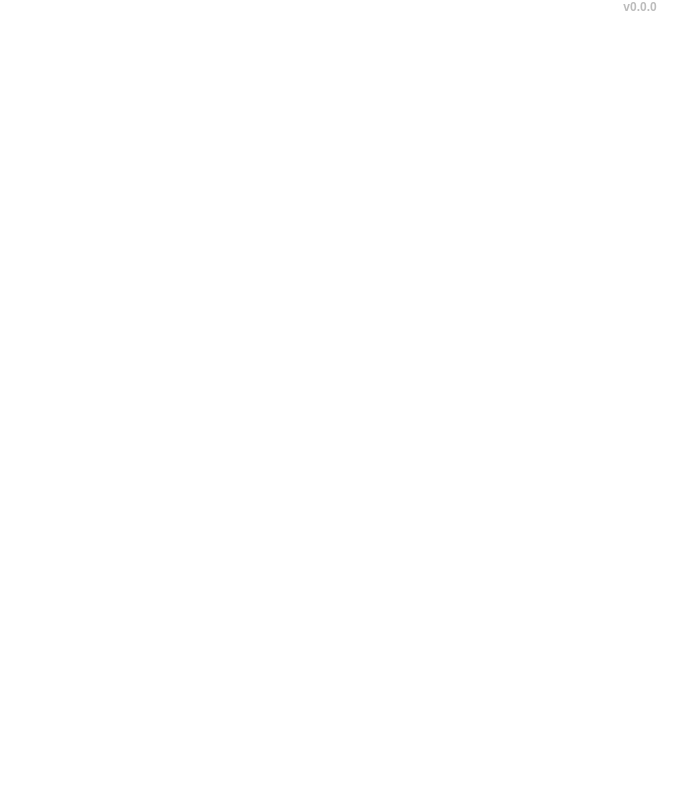
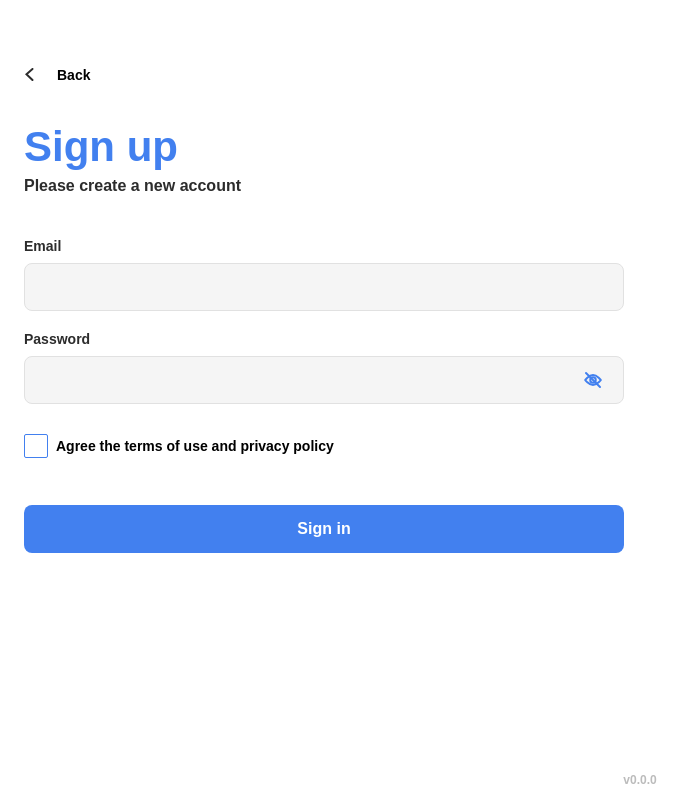
Before and after one commit to Maria827829/Authorization-app, a React (Vite) app: page /signUp in a window 1280 px wide. Before the commit this address had no page. Shown: the whole page, without its empty margins (0-695 px from the left). Built offline with nearby package versions, Linux system fonts and the light colour scheme.

Commit message:
Сделала верстку страницы регистрации

```diff
--- a/src/App.tsx
+++ b/src/App.tsx
@@ -3,6 +3,7 @@ import { BrowserRouter, Route, Routes } from 'react-router-dom';
 import WelcomePage from 'pages/welcomePage/welcomePage';
 import Footer from 'components/common/Footer/Footer';
 import SignInPage from 'pages/signInPage/signInPage';
+import SignUpPage from 'pages/signUpPage/signUpPage';
 
 function App() {
 
@@ -18,6 +19,10 @@ function App() {
 						path={'/signIn'}
 						element={<SignInPage />}
 					/>
+					<Route
+						path={'/signUp'}
+						element={<SignUpPage />}
+					/>
 				</Routes>
 			</BrowserRouter>
 			<Footer />
--- a/src/components/controls/Button/Button.module.scss
+++ b/src/components/controls/Button/Button.module.scss
@@ -2,6 +2,7 @@
     display: flex;
     justify-content: center;
     align-items: center;
+    max-width: 600px;
     width: 100%;
     height: 48px;
     border: none;
--- /dev/null
+++ b/src/components/controls/Checkbox/Checkbox.module.scss
@@ -0,0 +1,44 @@
+.checkboxWrapper {
+    display: flex;
+    align-items: center;
+    gap: 8px;
+    cursor: pointer;
+    user-select: none;
+    margin-top: 30px;
+
+    .checkboxInput {
+        display: none;
+    }
+
+    .customCheckbox {
+        width: 24px;
+        height: 24px;
+        box-sizing: border-box;
+        border-radius: 2px;
+        border: 1px solid $blue-color;
+        background-color: $white-color;
+        position: relative;
+        transition: all 0.2s ease;
+    }
+
+    .checkboxInput:checked + .customCheckbox {
+        background-color: $blue-color;
+    }
+
+    .checkboxInput:checked + .customCheckbox::after {
+        content: '';
+        position: absolute;
+        left: 8px;
+        top: 3px;
+        width: 5px;
+        height: 10px;
+        border: solid $white-color;
+        border-width: 0 2px 2px 0;
+        transform: rotate(45deg);
+    }
+
+    .labelText {
+       font-weight: 600;
+       font-size: 14px;
+    }
+}
--- /dev/null
+++ b/src/components/controls/Checkbox/Checkbox.tsx
@@ -0,0 +1,24 @@
+import style from './Checkbox.module.scss';
+
+interface CheckboxProps {
+  label: string;
+  checked?: boolean;
+  onChange?: () => void;
+}
+
+function Checkbox({ label, checked = false, onChange }: CheckboxProps) {
+  return (
+    <label className={style.checkboxWrapper}>
+      <input
+        type="checkbox"
+        checked={checked}
+        onChange={onChange}
+        className={style.checkboxInput}
+      />
+      <span className={style.customCheckbox}></span>
+      <span className={style.labelText}>{label}</span>
+    </label>
+  );
+}
+
+export default Checkbox;
--- a/src/components/controls/Input/Input.module.scss
+++ b/src/components/controls/Input/Input.module.scss
@@ -13,6 +13,7 @@
         position: relative;
 
         .inputMain {
+            max-width: 600px;
             width: 100%;
             background-color: $lightGrey-color;
             height: 48px;
@@ -33,8 +34,13 @@
 
         .image {
             position: absolute;
-            right: 24px;
+            right: 20px;
             top: 15px;
+
+            @media screen and (min-width: 659px) {
+                right: 0;
+                left: 560px;
+            }
         }
     }
 }
--- /dev/null
+++ b/src/pages/signUpPage/signUpPage.module.scss
@@ -0,0 +1,24 @@
+.signUpPage {
+
+    .content {
+        margin: 0 24px;
+
+        .title {
+            display: flex;
+            flex-direction: column;
+            gap: 23px;
+            margin-bottom: 43px;
+        }
+
+        .form {
+
+            .emailInput {
+                margin-bottom: 20px;
+            }
+
+            .button {
+                margin-top: 47px;
+            }
+        }
+    }
+}
--- /dev/null
+++ b/src/pages/signUpPage/signUpPage.tsx
@@ -0,0 +1,52 @@
+import ButtonBack from 'components/controls/ButtonBack/ButtonBack';
+import style from './signUpPage.module.scss';
+import TitleForPage from 'components/controls/TitleForPage/TitleForPage';
+import Typography from 'components/controls/Typography/Typography';
+import Input from 'components/controls/Input/Input';
+import PasswordInput from 'components/controls/PasswordInput/PasswordInput';
+import Button from 'components/controls/Button/Button';
+import Checkbox from 'components/controls/Checkbox/Checkbox';
+import { useCallback, useState } from 'react';
+
+function SignUpPage() {
+    const [isChecked, setIsChecked] = useState(false);
+
+    const handleChecked = useCallback((): void => {
+		setIsChecked((isCheckedPrev) => { return !isCheckedPrev });
+	}, []);
+
+
+	return (
+		<div className={style.signUpPage}>
+            <ButtonBack />
+            <div className={style.content}>
+                <div className={style.title}>
+                    <TitleForPage title='Sign up' />
+                    <Typography text='Please create a new account' />
+                </div>
+                <form className={style.form}>
+                    <Input
+                        label='Email'
+                        name='Email'
+                        className={style.emailInput}
+                    />
+                    <PasswordInput
+                        label='Password'
+                        name='Password'
+                    />
+                    <Checkbox
+                        label='Agree the terms of use and privacy policy'
+                        checked={isChecked}
+                        onChange={(): void => { handleChecked() }}
+                    />
+                    <Button
+                        text='Sign in'
+                        className={style.button}
+                    />
+                </form>
+            </div>
+        </div>
+	)
+}
+
+export default SignUpPage;
--- a/src/pages/welcomePage/welcomePage.module.scss
+++ b/src/pages/welcomePage/welcomePage.module.scss
@@ -55,6 +55,7 @@
                     color: $blue-color;
                     font-size: 16px;
                     font-weight: 600;
+                    cursor: pointer;
                 }
             }
         }
--- a/src/pages/welcomePage/welcomePage.tsx
+++ b/src/pages/welcomePage/welcomePage.tsx
@@ -25,7 +25,12 @@ function WelcomePage() {
                     />
                     <div className={style.linkNewAccount}>
                         <Typography text='New customer?' />
-                        <span className={style.link}>Create new account</span>
+                        <span
+                            className={style.link}
+                            onClick={(): void => { navigate('/signUp') }}
+                        >
+                            Create new account
+                        </span>
                     </div>
                 </div>
             </div>
```
